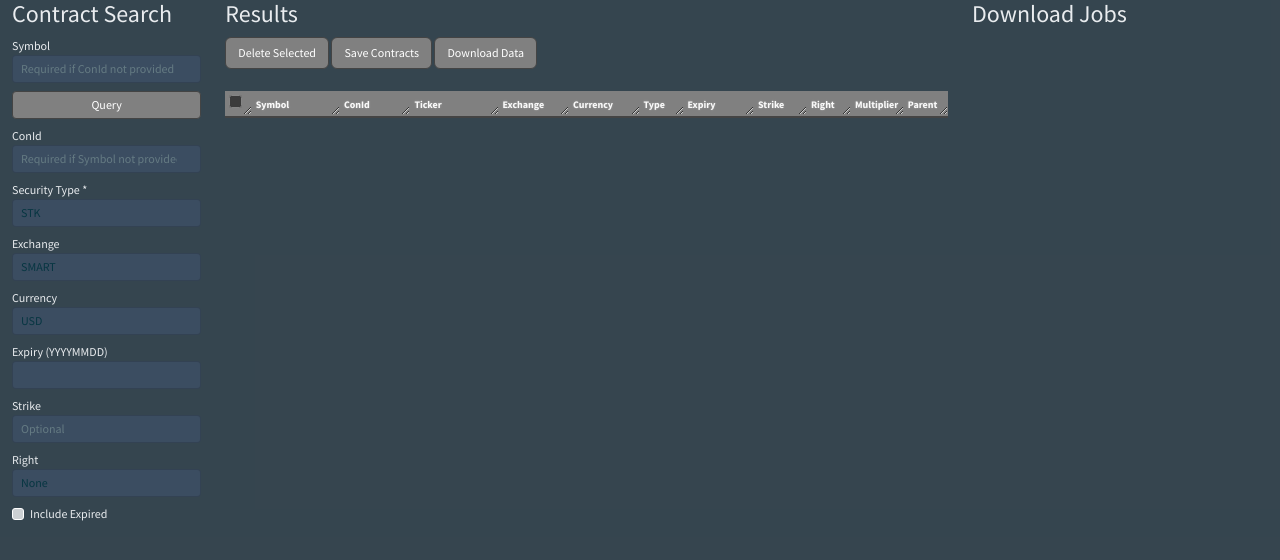
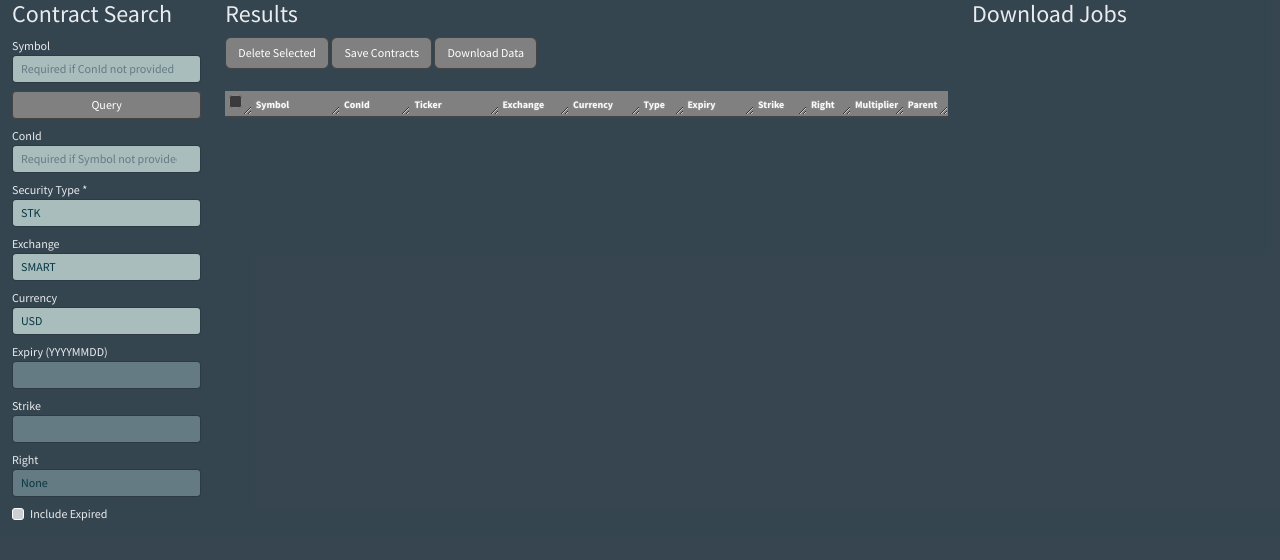
Before and after one commit to alacazar/ib-connect, a Flask app: page / in a window 1280 px wide. Shown: the top 560 px of the page. Run offline with Flask 3, Linux system fonts and the light colour scheme; lists and menus that the app fills with data are empty; some libraries are stand-ins or nearby versions.

Commit message:
Revert blue background for text boxes

```diff
--- a/ib_connect/gui/static/css/custom.css
+++ b/ib_connect/gui/static/css/custom.css
@@ -12,11 +12,6 @@ body {
 }
 .form-control, .btn {
   font-size: 12px;
-}
-
-/* Blue background for all text boxes */
-.form-control {
-  background: rgba(70, 90, 126, 0.4) !important;
 }
 
 /* Grid font and layout */
```
